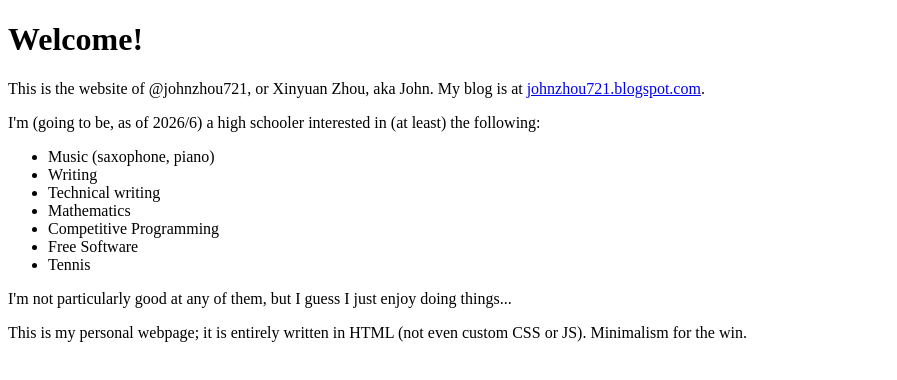
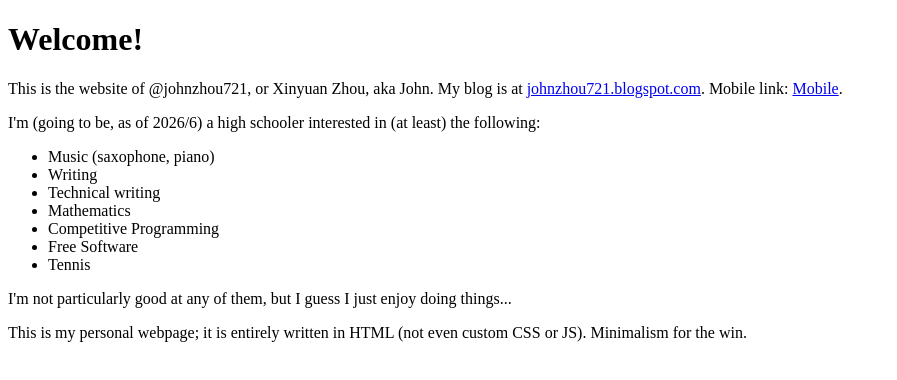
Before and after one commit to johnzhou721/johnzhou721.github.io, a plain HTML site: page index.html in a window 1280 px wide. Shown: the whole page, without its empty margins (0-897 px from the left). Drawn offline with Linux system fonts and the light colour scheme.

Commit message:
Update index.html

```diff
--- a/index.html
+++ b/index.html
@@ -5,7 +5,8 @@
   </head>
   <body>
     <h1>Welcome!</h1>
-    <p>This is the website of @johnzhou721, or Xinyuan Zhou, aka John.  My blog is at <a href="https://johnzhou721.blogspot.com">johnzhou721.blogspot.com</a>.</p>
+    <p>This is the website of @johnzhou721, or Xinyuan Zhou, aka John.  My blog is at <a href="https://johnzhou721.blogspot.com">johnzhou721.blogspot.com</a>.
+    Mobile link: <a href="https://johnzhou721.blogspot.com?m=1">Mobile</a>.</p>
     <p>I'm (going to be, as of 2026/6) a high schooler interested in (at least) the following:</p>
     <ul>
       <li>Music (saxophone, piano)</li>
```
